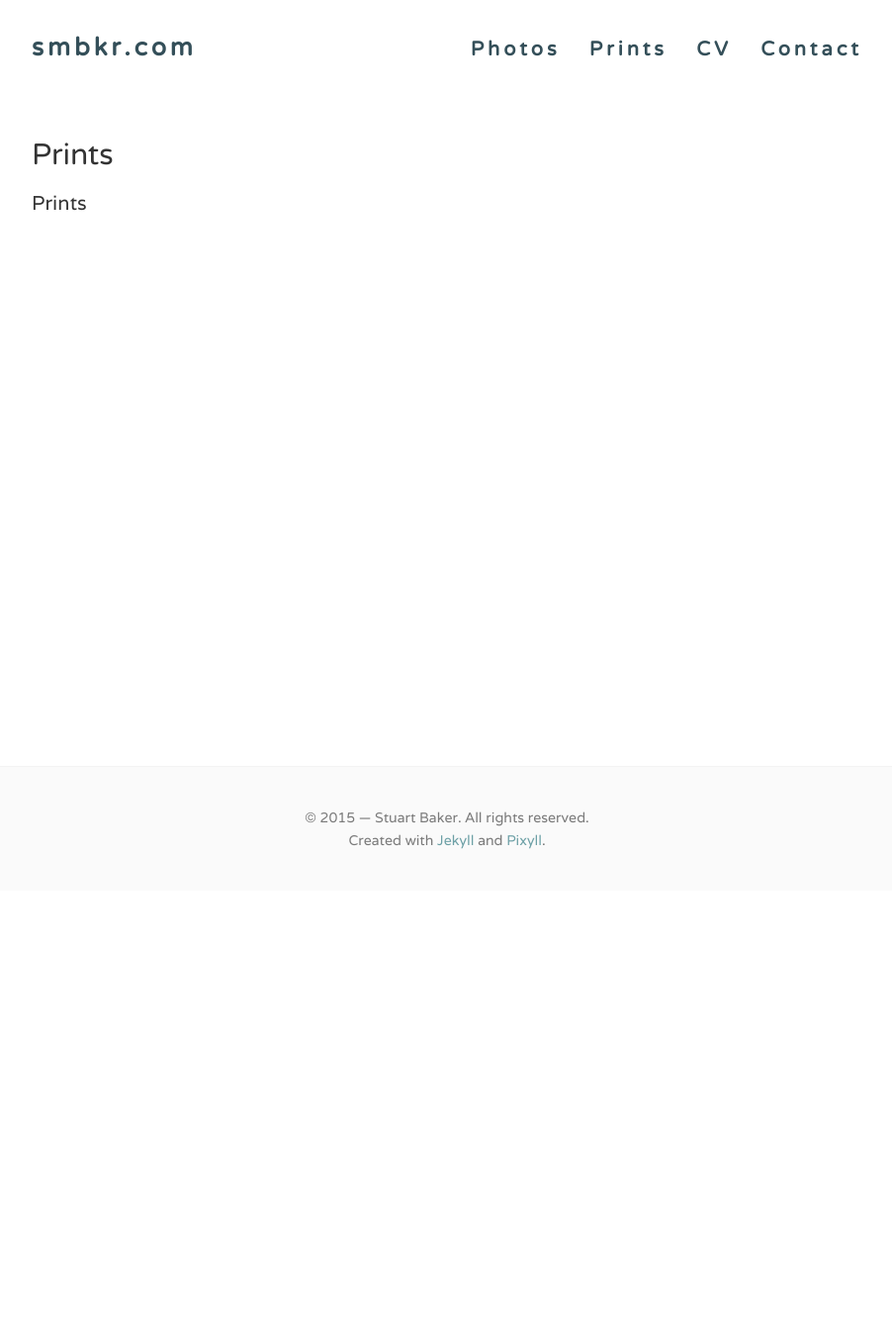
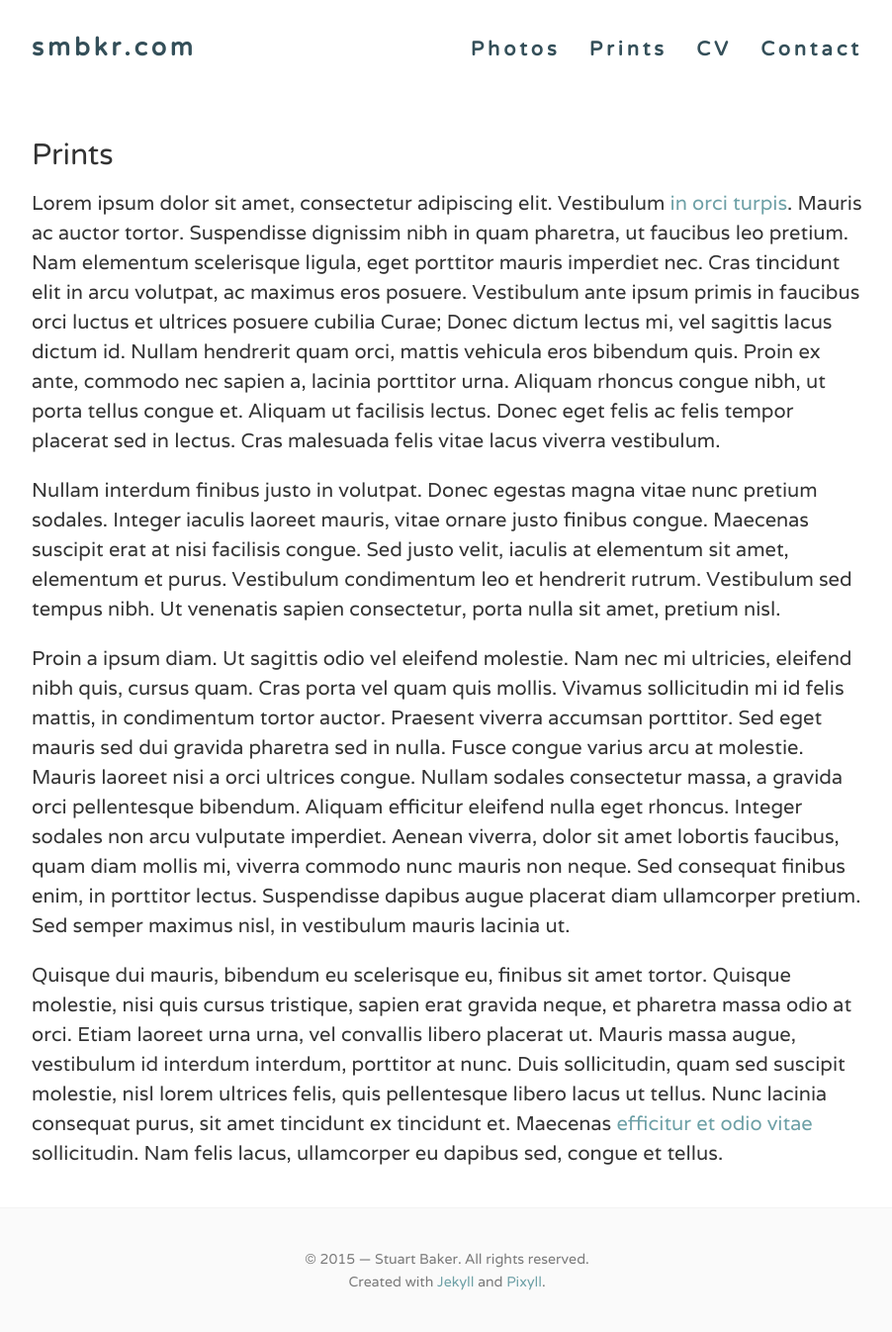
Before and after one commit to smbkr/smbkr.github.io, a Jekyll site: the page built from prints.md, in a window 1280 px wide. Shown: the whole page at 99% size, without its empty margins (188-1090 px from the left). Built offline with Jekyll 4.4.1, drawn with Linux system fonts in a browser that asks for light colours; before the commit the page ends 900 px from its top, so only the background shows below that.

Commit message:
added some placeholder text for previewing typography

```diff
--- a/prints.md
+++ b/prints.md
@@ -3,4 +3,10 @@ layout: page
 title: Prints
 permalink: /photos/prints/
 ---
-Prints
+Lorem ipsum dolor sit amet, consectetur adipiscing elit. Vestibulum [in orci turpis](#). Mauris ac auctor tortor. Suspendisse dignissim nibh in quam pharetra, ut faucibus leo pretium. Nam elementum scelerisque ligula, eget porttitor mauris imperdiet nec. Cras tincidunt elit in arcu volutpat, ac maximus eros posuere. Vestibulum ante ipsum primis in faucibus orci luctus et ultrices posuere cubilia Curae; Donec dictum lectus mi, vel sagittis lacus dictum id. Nullam hendrerit quam orci, mattis vehicula eros bibendum quis. Proin ex ante, commodo nec sapien a, lacinia porttitor urna. Aliquam rhoncus congue nibh, ut porta tellus congue et. Aliquam ut facilisis lectus. Donec eget felis ac felis tempor placerat sed in lectus. Cras malesuada felis vitae lacus viverra vestibulum.
+
+Nullam interdum finibus justo in volutpat. Donec egestas magna vitae nunc pretium sodales. Integer iaculis laoreet mauris, vitae ornare justo finibus congue. Maecenas suscipit erat at nisi facilisis congue. Sed justo velit, iaculis at elementum sit amet, elementum et purus. Vestibulum condimentum leo et hendrerit rutrum. Vestibulum sed tempus nibh. Ut venenatis sapien consectetur, porta nulla sit amet, pretium nisl.
+
+Proin a ipsum diam. Ut sagittis odio vel eleifend molestie. Nam nec mi ultricies, eleifend nibh quis, cursus quam. Cras porta vel quam quis mollis. Vivamus sollicitudin mi id felis mattis, in condimentum tortor auctor. Praesent viverra accumsan porttitor. Sed eget mauris sed dui gravida pharetra sed in nulla. Fusce congue varius arcu at molestie. Mauris laoreet nisi a orci ultrices congue. Nullam sodales consectetur massa, a gravida orci pellentesque bibendum. Aliquam efficitur eleifend nulla eget rhoncus. Integer sodales non arcu vulputate imperdiet. Aenean viverra, dolor sit amet lobortis faucibus, quam diam mollis mi, viverra commodo nunc mauris non neque. Sed consequat finibus enim, in porttitor lectus. Suspendisse dapibus augue placerat diam ullamcorper pretium. Sed semper maximus nisl, in vestibulum mauris lacinia ut.
+
+Quisque dui mauris, bibendum eu scelerisque eu, finibus sit amet tortor. Quisque molestie, nisi quis cursus tristique, sapien erat gravida neque, et pharetra massa odio at orci. Etiam laoreet urna urna, vel convallis libero placerat ut. Mauris massa augue, vestibulum id interdum interdum, porttitor at nunc. Duis sollicitudin, quam sed suscipit molestie, nisl lorem ultrices felis, quis pellentesque libero lacus ut tellus. Nunc lacinia consequat purus, sit amet tincidunt ex tincidunt et. Maecenas [efficitur et odio vitae](#) sollicitudin. Nam felis lacus, ullamcorper eu dapibus sed, congue et tellus.
```
